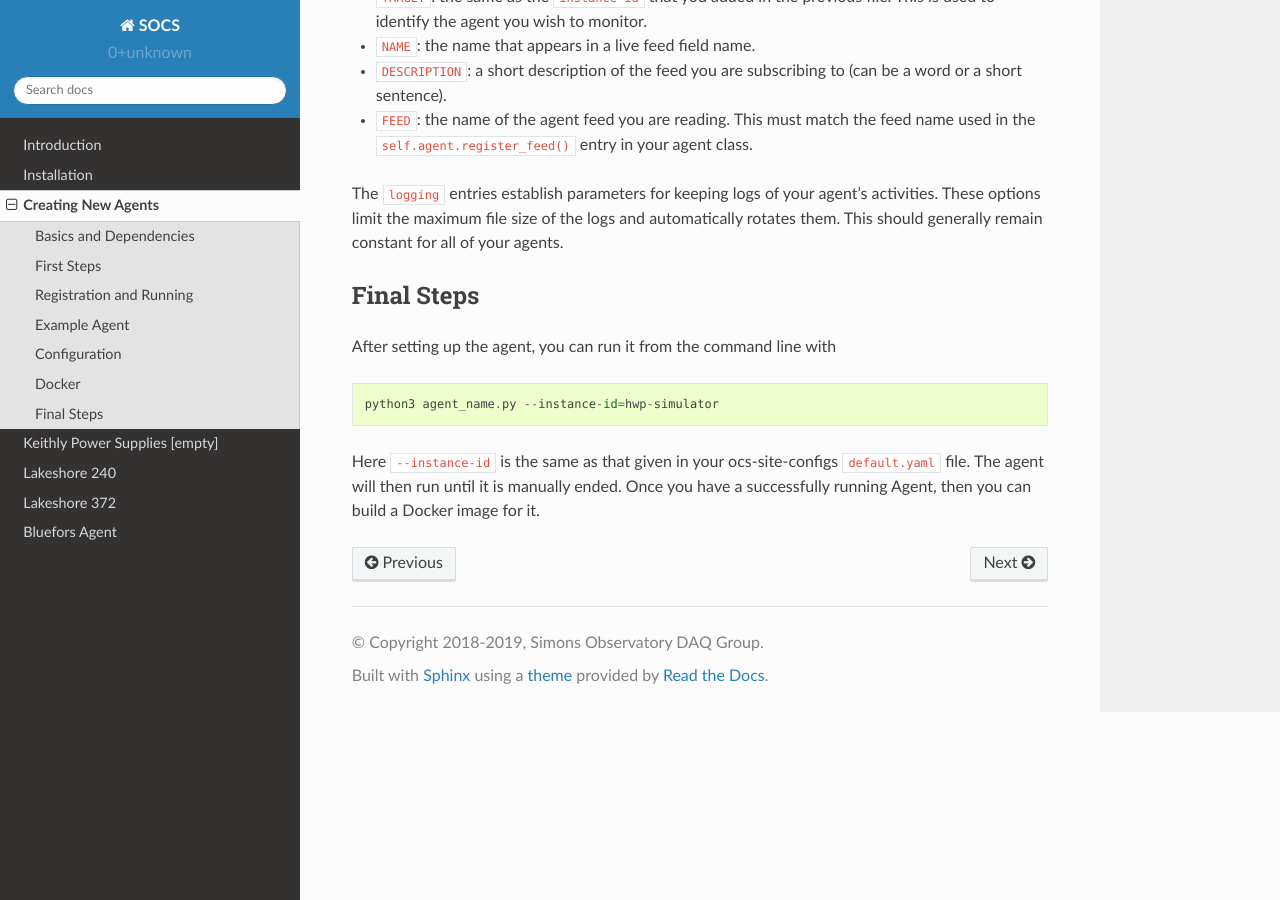
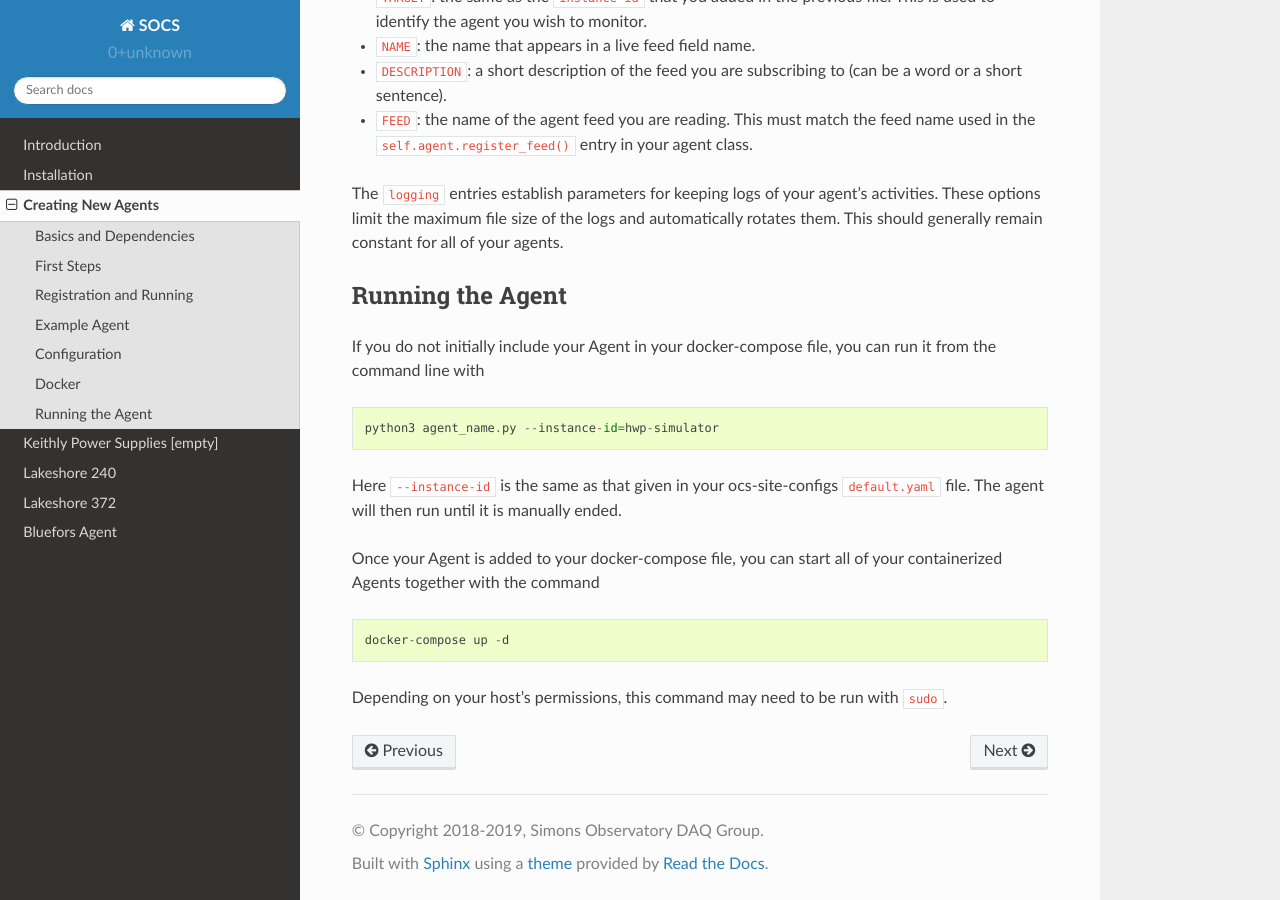
Before and after one commit to simonsobs/socs, a Sphinx documentation site: the page built from docs/new_agents.rst, in a window 1280 px wide and 900 px high, scrolled down 7399 px. Built offline with Sphinx 7.4.7 and the Read the Docs theme 2.0.0, drawn with Linux system fonts in a browser that asks for light colours.

Commit message:
update to new_agents doc

```diff
--- a/docs/new_agents.rst
+++ b/docs/new_agents.rst
@@ -407,15 +407,24 @@ activities. These options limit the maximum file size of the logs and
 automatically rotates them. This should generally remain constant for all of
 your agents.
 
-Final Steps
------------
-After setting up the agent, you can run it from the command line with
+Running the Agent
+-----------------
+If you do not initially include your Agent in your docker-compose file, you can
+run it from the command line with
 
 ::
 
         python3 agent_name.py --instance-id=hwp-simulator
 
 Here ``--instance-id`` is the same as that given in your ocs-site-configs
-``default.yaml`` file. The agent will then run until it is manually ended. Once
-you have a successfully running Agent, then you can build a Docker image for
-it.
+``default.yaml`` file. The agent will then run until it is manually ended.
+
+Once your Agent is added to your docker-compose file, you can start all of your
+containerized Agents together with the command
+
+::
+
+        docker-compose up -d
+
+Depending on your host's permissions, this command may need to be run with
+``sudo``.
```
